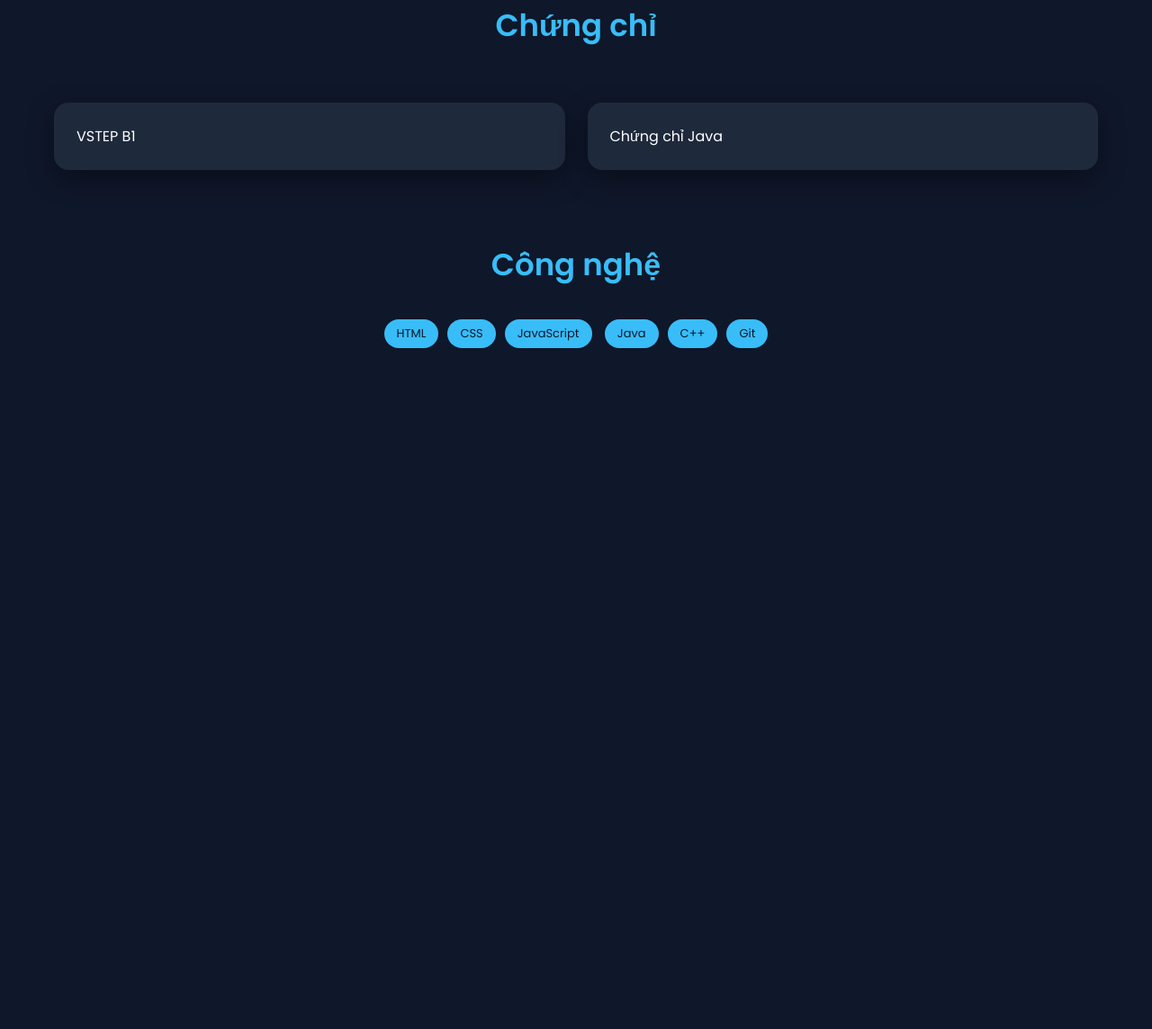
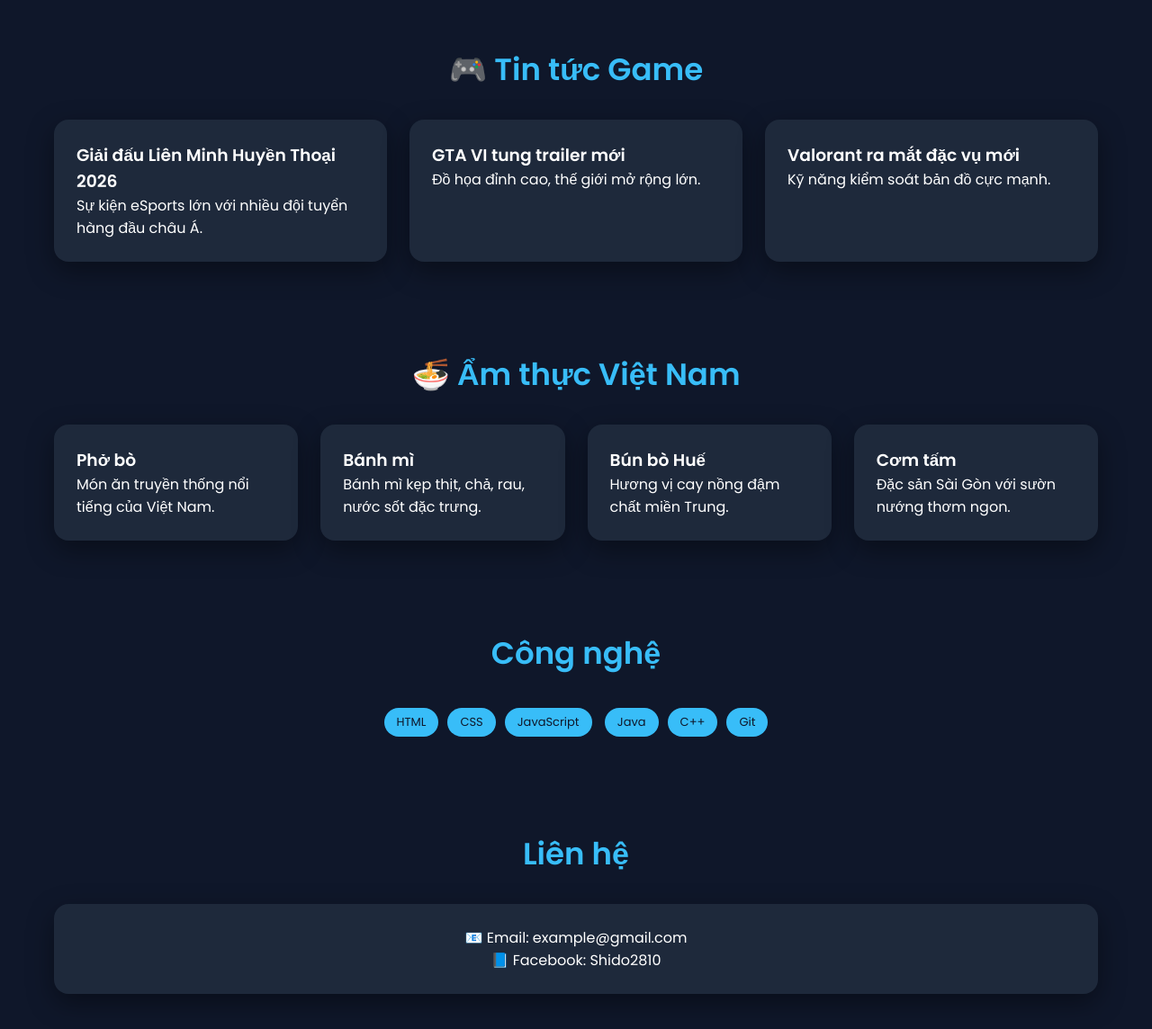
Before and after one commit to dorekido0123-sketch/Shido.github.io, a plain HTML site: page index.html in a window 1280 px wide. Shown: the part 802-1946 px from the top of the page at 90% size. Before the commit the page ends 1234 px from the top, so only its background shows below. Drawn offline with Linux system fonts and the light colour scheme.

Commit message:
Update index.html

```diff
--- a/index.html
+++ b/index.html
@@ -29,7 +29,7 @@ body{
     display:flex;
     justify-content:space-between;
     align-items:center;
-    margin-bottom:50px;
+    margin-bottom:60px;
 }
 .logo{
     font-size:26px;
@@ -56,7 +56,6 @@ body{
 }
 .hero-text h1{
     font-size:48px;
-    line-height:1.2;
 }
 .hero-text span{
     color:#38bdf8;
@@ -90,13 +89,13 @@ body{
     display:grid;
     grid-template-columns:repeat(auto-fit,minmax(260px,1fr));
     gap:25px;
-    margin-top:60px;
+    margin-top:30px;
 }
 
-/* TITLE */
+/* SECTION */
 .section-title{
     text-align:center;
-    margin-top:80px;
+    margin-top:100px;
     margin-bottom:30px;
 }
 .section-title h2{
@@ -125,15 +124,15 @@ body{
 <div class="header">
     <div class="logo">Hiếu.dev</div>
     <div class="nav">
-        <a href="#">Trang chủ</a>
-        <a href="#">Giới thiệu</a>
-        <a href="#">Kỹ năng</a>
-        <a href="#">Liên hệ</a>
+        <a href="#home">Trang chủ</a>
+        <a href="#news">Tin tức</a>
+        <a href="#food">Ẩm thực</a>
+        <a href="#contact">Liên hệ</a>
     </div>
 </div>
 
 <!-- HERO -->
-<div class="hero">
+<div class="hero" id="home">
 
     <div class="hero-text">
         <h1>Xin chào, tôi là <span>Châu Nguyễn Trọng Hiếu</span></h1>
@@ -141,7 +140,7 @@ body{
         Sinh viên CNTT đam mê lập trình, hướng tới trở thành Software Developer chuyên nghiệp.
         Tôi mong muốn tạo ra các sản phẩm công nghệ mang giá trị thực tiễn.
         </p>
-        <a class="btn" href="#">Liên hệ tôi</a>
+        <a class="btn" href="#contact">Liên hệ tôi</a>
     </div>
 
     <div class="card">
@@ -164,29 +163,61 @@ body{
         <h3>Lập trình</h3>
         <p>JavaScript, Java, C, C++, C#</p>
     </div>
-
     <div class="card">
         <h3>Web</h3>
         <p>HTML, CSS, GitHub</p>
     </div>
-
     <div class="card">
         <h3>Kỹ năng mềm</h3>
         <p>Giao tiếp, làm việc nhóm, tự học</p>
     </div>
 </div>
 
-<!-- CERT -->
-<div class="section-title">
-    <h2>Chứng chỉ</h2>
+<!-- NEWS -->
+<div class="section-title" id="news">
+    <h2>🎮 Tin tức Game</h2>
 </div>
 
 <div class="grid">
-    <div class="card">VSTEP B1</div>
-    <div class="card">Chứng chỉ Java</div>
+    <div class="card">
+        <h3>Giải đấu Liên Minh Huyền Thoại 2026</h3>
+        <p>Sự kiện eSports lớn với nhiều đội tuyển hàng đầu châu Á.</p>
+    </div>
+    <div class="card">
+        <h3>GTA VI tung trailer mới</h3>
+        <p>Đồ họa đỉnh cao, thế giới mở rộng lớn.</p>
+    </div>
+    <div class="card">
+        <h3>Valorant ra mắt đặc vụ mới</h3>
+        <p>Kỹ năng kiểm soát bản đồ cực mạnh.</p>
+    </div>
 </div>
 
-<!-- TAGS -->
+<!-- FOOD -->
+<div class="section-title" id="food">
+    <h2>🍜 Ẩm thực Việt Nam</h2>
+</div>
+
+<div class="grid">
+    <div class="card">
+        <h3>Phở bò</h3>
+        <p>Món ăn truyền thống nổi tiếng của Việt Nam.</p>
+    </div>
+    <div class="card">
+        <h3>Bánh mì</h3>
+        <p>Bánh mì kẹp thịt, chả, rau, nước sốt đặc trưng.</p>
+    </div>
+    <div class="card">
+        <h3>Bún bò Huế</h3>
+        <p>Hương vị cay nồng đậm chất miền Trung.</p>
+    </div>
+    <div class="card">
+        <h3>Cơm tấm</h3>
+        <p>Đặc sản Sài Gòn với sườn nướng thơm ngon.</p>
+    </div>
+</div>
+
+<!-- TAG -->
 <div class="section-title">
     <h2>Công nghệ</h2>
 </div>
@@ -196,6 +227,16 @@ body{
     <span>Java</span><span>C++</span><span>Git</span>
 </div>
 
+<!-- CONTACT -->
+<div class="section-title" id="contact">
+    <h2>Liên hệ</h2>
+</div>
+
+<div class="card" style="text-align:center">
+    <p>📧 Email: example@gmail.com</p>
+    <p>📘 Facebook: Shido2810</p>
+</div>
+
 </div>
 
 </body>
```
